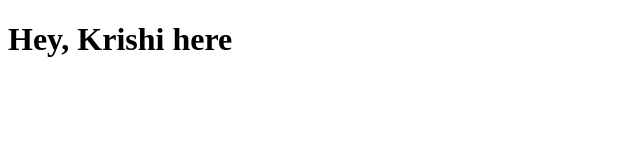
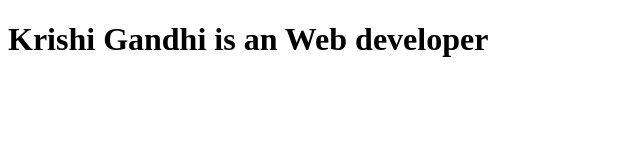
Before and after one commit to krishi12janurary/krishig-24, a plain HTML site: page index.html in a window 1280 px wide. Shown: the whole page, without its empty margins (0-640 px from the left). Drawn offline with Linux system fonts and the light colour scheme.

Commit message:
third commit

```diff
--- a/index.html
+++ b/index.html
@@ -6,6 +6,6 @@
     <title>Document</title>
 </head>
 <body>
-    <h1>Hey, Krishi here</h1>
+    <h1>Krishi Gandhi is an Web developer</h1>
 </body>
 </html>
```
